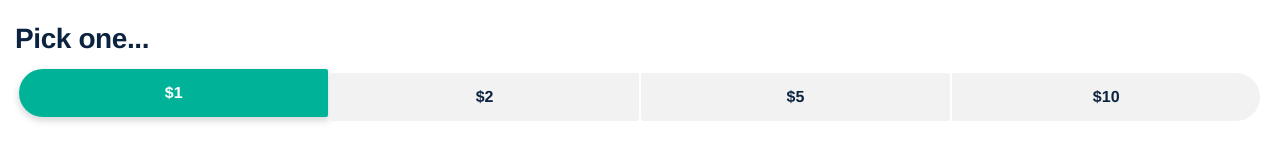
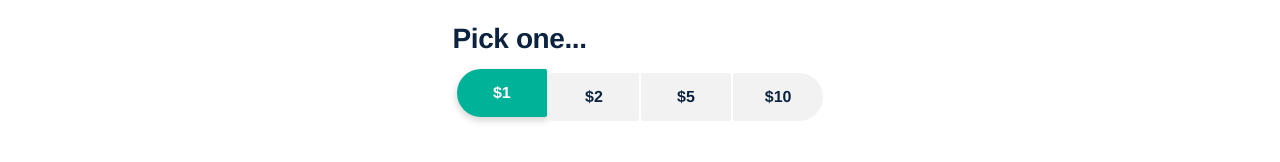
Before and after one commit to conceptblend/pick-one, a plain HTML site: page raised-effect.html in a window 1280 px wide. Drawn offline with nearby package versions, Linux system fonts and the light colour scheme.

Commit message:
Bounded the viewport

```diff
--- a/raised-effect.html
+++ b/raised-effect.html
@@ -17,7 +17,7 @@
 
         .demo-container {
             width: 100%;
-            /*max-width: 375px;*/
+            max-width: 375px;
             margin: 0 auto;
         }
         h1 {
```
Also changed, not shown: slide-effect.html (+1 -1 lines).
